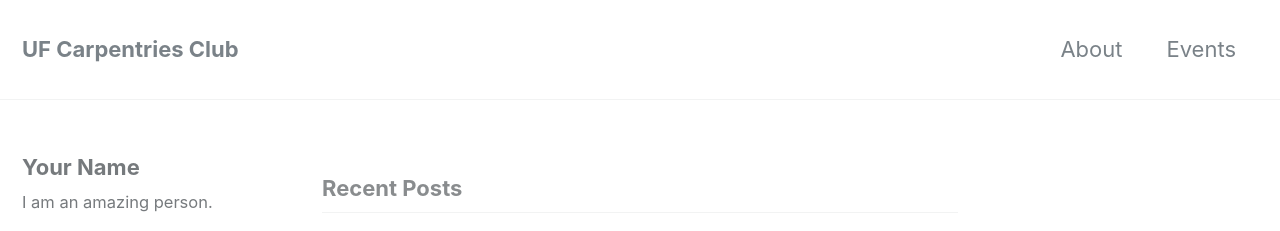
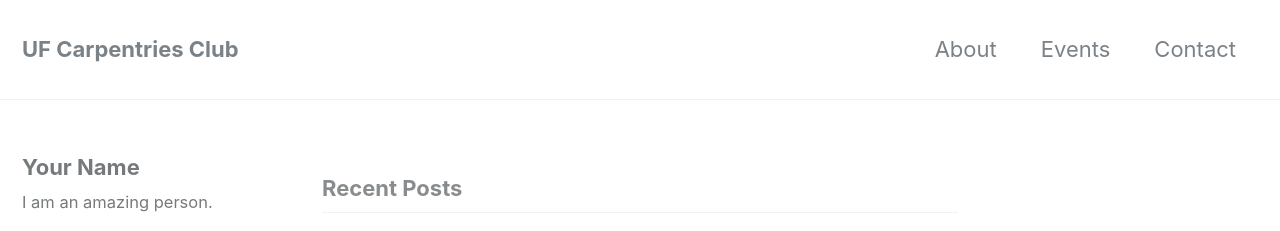
Before and after one commit to UF-Carpentry/website, a Jekyll site: the page built from index.html, in a window 1280 px wide and 900 px high. Shown: the top 231 px of the window. Built offline with Jekyll 4.4.1, drawn with Linux system fonts in a browser that asks for light colours; nearby versions of some CDN libraries; the list of posts is cut into pages by our own code.

Commit message:
adding contact page to navbar

```diff
--- a/_data/navigation.yml
+++ b/_data/navigation.yml
@@ -6,6 +6,8 @@ main:
     url: https://uf-carpentry.github.io/website/about/
   - title: "Events"
     url: https://uf-carpentry.github.io/website/events/
+  - title: "Contact"
+    url: https://uf-carpentry.github.io/website/contact/
   # - title: "Sample Collections"
   #   url: /collection-archive/
   # - title: "Sitemap"
```
